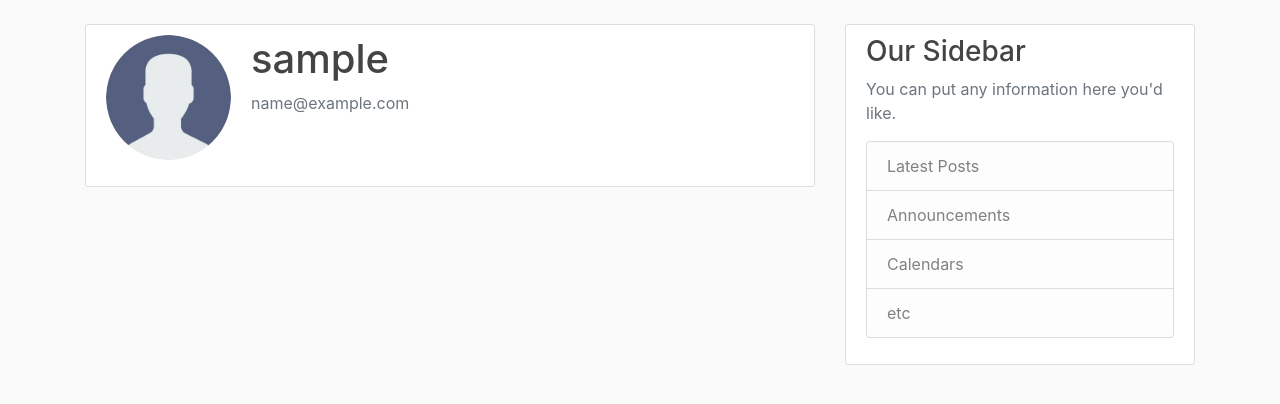
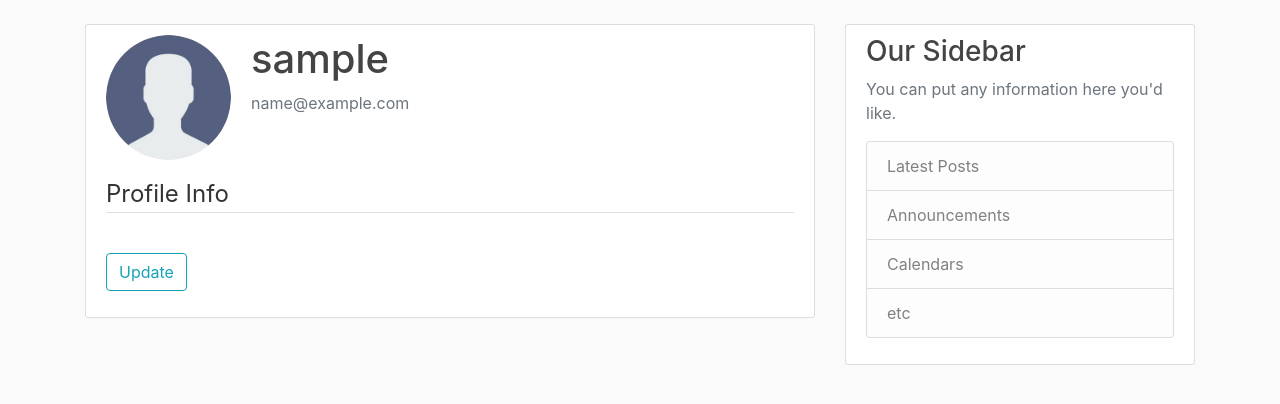
Before and after one commit to MohGumaa/LearnShare-Blog, a Django app: page /profile in a window 1280 px wide. Shown: the part 56-460 px from the top of the page. Run offline with Django 3.2, Linux system fonts and the light colour scheme; the visitor is signed in with stand-in values (Sample User, id 1); some libraries are stand-ins or nearby versions.

Commit message:
show user update form

```diff
--- a/users/templates/users/profile.html
+++ b/users/templates/users/profile.html
@@ -1,5 +1,6 @@
 {% extends "blog/base.html" %}
 
+{% load crispy_forms_tags %}
 {% block content %}
     <div class="content-section">
       <div class="media">
@@ -9,6 +10,18 @@
           <p class="text-secondary">{{ user.email }}</p>
         </div>
       </div>
+
       <!-- FORM HERE -->
+       <form method="POST" enctype="multipart/form-data">
+            {% csrf_token %}
+            <fieldset class="form-group">
+                <legend class="border-bottom mb-4">Profile Info</legend>
+                {{ u_form|crispy }}
+                {{ p_form|crispy }}
+            </fieldset>
+            <div class="form-group">
+                <button class="btn btn-outline-info" type="submit">Update</button>
+            </div>
+        </form>
     </div>
 {% endblock content %}
```
